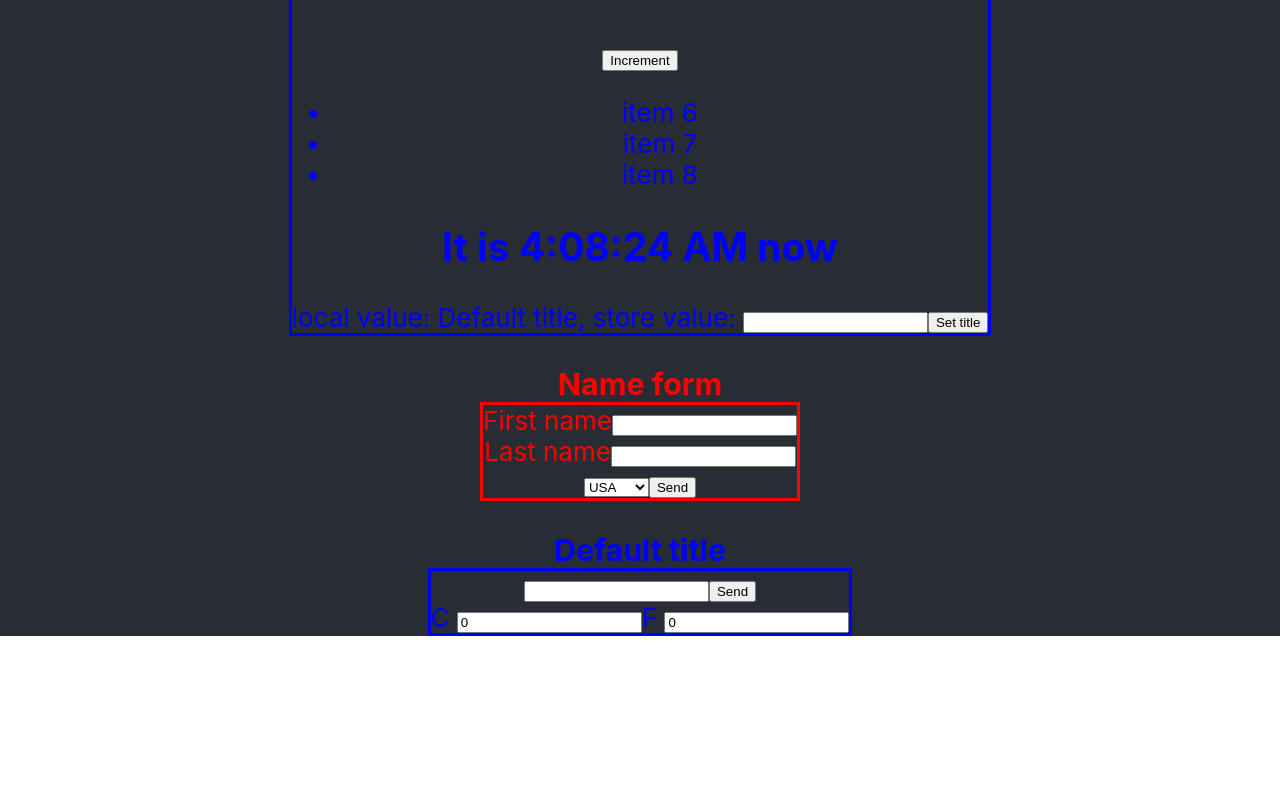
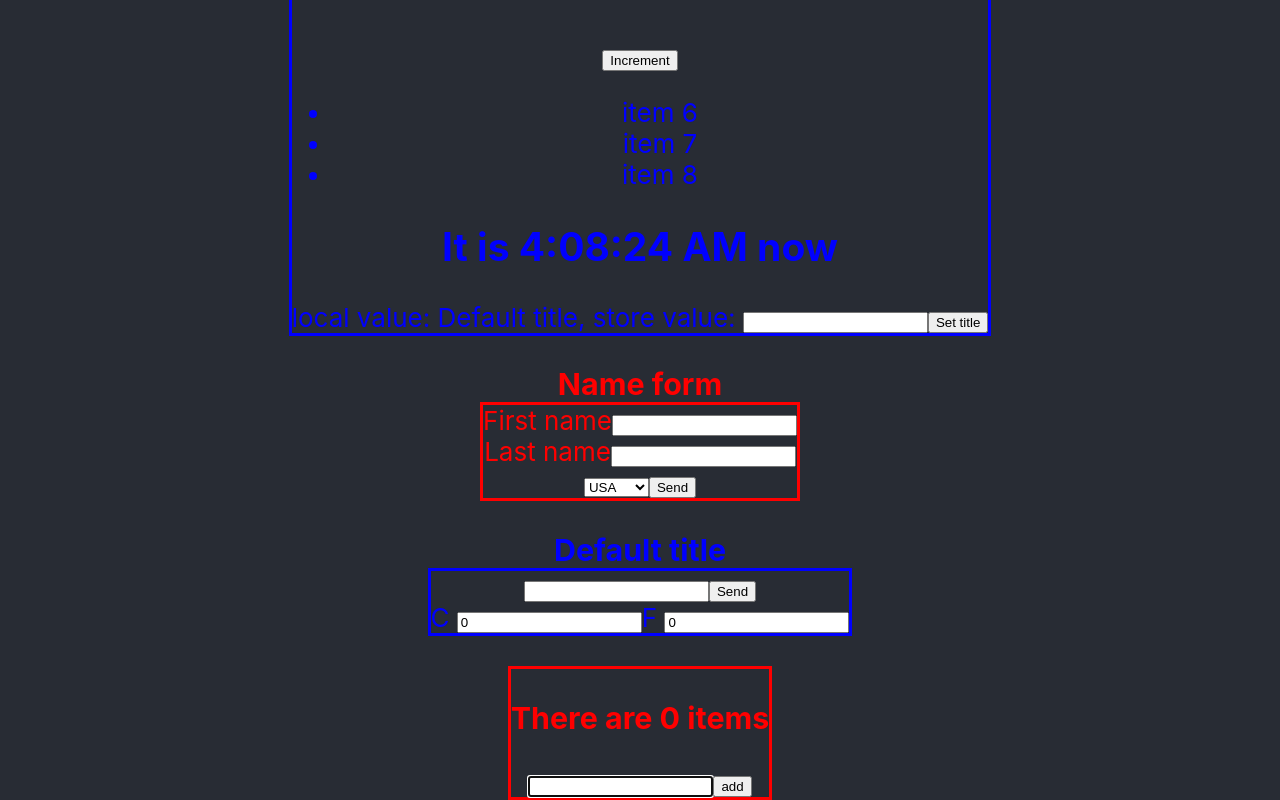
Before and after one commit to crraay/react-tutorial, a React (Create React App) app: page / in a window 1280 px wide. Shown: the part 529-1329 px from the top of the page. Before the commit the page ends 1165 px from the top, so only its background shows below. Built offline with nearby package versions, Linux system fonts and the light colour scheme.

Commit message:
add TodoList component

```diff
--- a/src/App.js
+++ b/src/App.js
@@ -9,6 +9,7 @@ import { NameForm } from "./components/NameForm";
 import {UncontrolledForm} from "./components/UncontrolledForm";
 import {Converter} from "./components/Converter";
 import {Container, DefaultContainer} from "./components/Container/Container";
+import {TodoList} from "./components/TodoList";
 
 const StaticTextComponent = () => {
   return <div>Static text</div>
@@ -76,6 +77,10 @@ class App extends React.Component {
             <UncontrolledForm/>
             <Converter/>
           </DefaultContainer>
+
+          <Container>
+            <TodoList />
+          </Container>
         </header>
       </div>
     );
--- /dev/null
+++ b/src/components/TodoList.js
@@ -0,0 +1,59 @@
+import React from 'react';
+
+export class TodoList extends React.Component {
+  constructor(props) {
+    super(props);
+    this.state = {
+      items: []
+    }
+    this.input = React.createRef();
+    this.form = React.createRef();
+
+    this.handleSubmit = this.handleSubmit.bind(this)
+    this.handleRemove = this.handleRemove.bind(this);
+  }
+
+  componentDidMount() {
+    this.input.current.focus();
+  }
+
+  handleSubmit(e) {
+    e.preventDefault();
+    const value = this.input.current.value;
+
+    if(!value) { return; }
+
+    const item = { value: value, uid: new Date()}
+
+    const newItems = [item, ...this.state.items];
+    this.setState({items: newItems});
+
+    this.form.current.reset();
+  }
+
+  handleRemove(uid) {
+    const newItems = this.state.items.filter(i => i.uid !== uid);
+    this.setState({items: newItems});
+  }
+
+  render() {
+    return (
+      <div>
+        <h3>There are {this.state.items.length} items</h3>
+        <ol>
+          {this.state.items.map(i => (
+            <li key={i.uid}>
+              {i.value}
+              <button onClick={(e) => this.handleRemove(i.uid)}>X</button>
+            </li>
+          ))}
+        </ol>
+        <form ref={this.form} onSubmit={this.handleSubmit}>
+          <input type="text" ref={this.input}/>
+          <button type="submit">add</button>
+        </form>
+
+      </div>
+    );
+  }
+}
```
